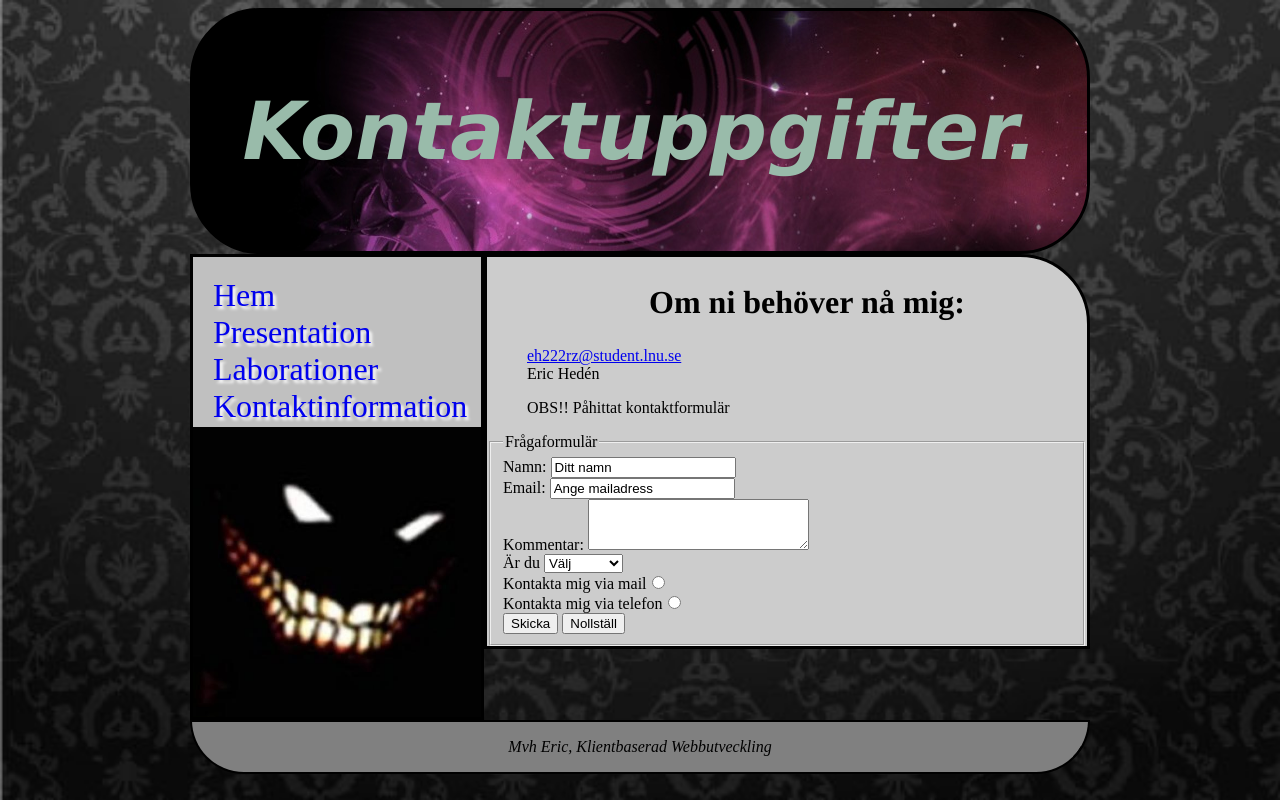
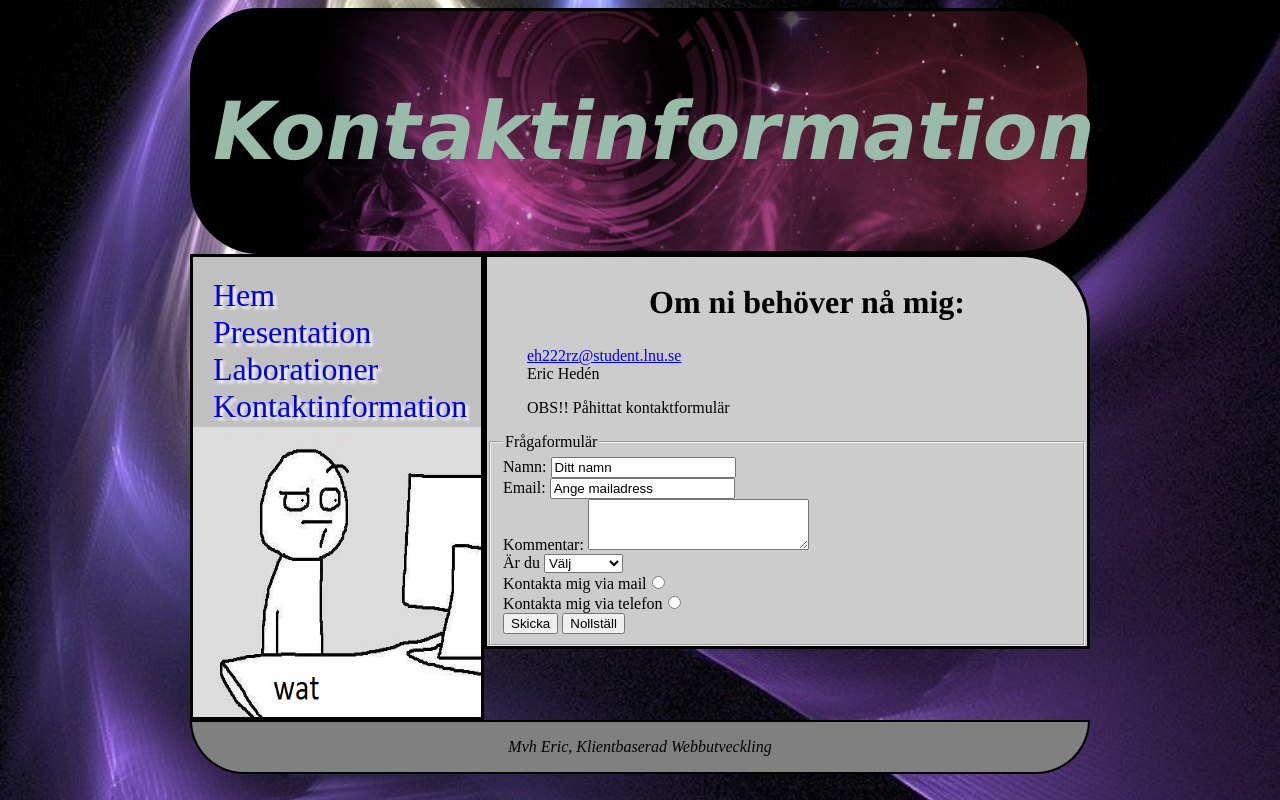
Before and after one commit to erise/eh222rz-1dv435-laborationer, a plain HTML site: page pages/kontakt.html in a window 1280 px wide. Drawn offline with Linux system fonts and the light colour scheme.

Commit message:
mer likt något

```diff
--- a/css/style.css
+++ b/css/style.css
@@ -1,7 +1,7 @@
                                             /* Bakgrund till allt */
 
 #bakgrund {
-            background: url(pics/bakgrunden.jpg) no-repeat center center fixed;
+            background: url(pics/bakkgrunden.jpg) no-repeat center center fixed;
             background-size: cover;
 
 
@@ -41,7 +41,7 @@
         height: 420px;
         margin-left: auto;
         background: silver;
-        background-image: url(pics/123smile.jpg);
+        background-image: url(pics/Untitled.png);
         background-position: bottom;
         background-size:290px 290px;
         background-repeat:no-repeat;
--- a/pages/kontakt.html
+++ b/pages/kontakt.html
@@ -10,7 +10,7 @@
 <div id="wrap">
 
 <div id="header">
-                <h1>Kontaktuppgifter.</h1>
+                <h1>Kontaktinformation</h1>
 </div>
 
 
```
Also changed, not shown: index.html (+1 -0 lines), css/pics/Untitled.png (added), css/pics/bakgrunden.jpg (deleted), css/pics/bakkgrunden.jpg (added).
